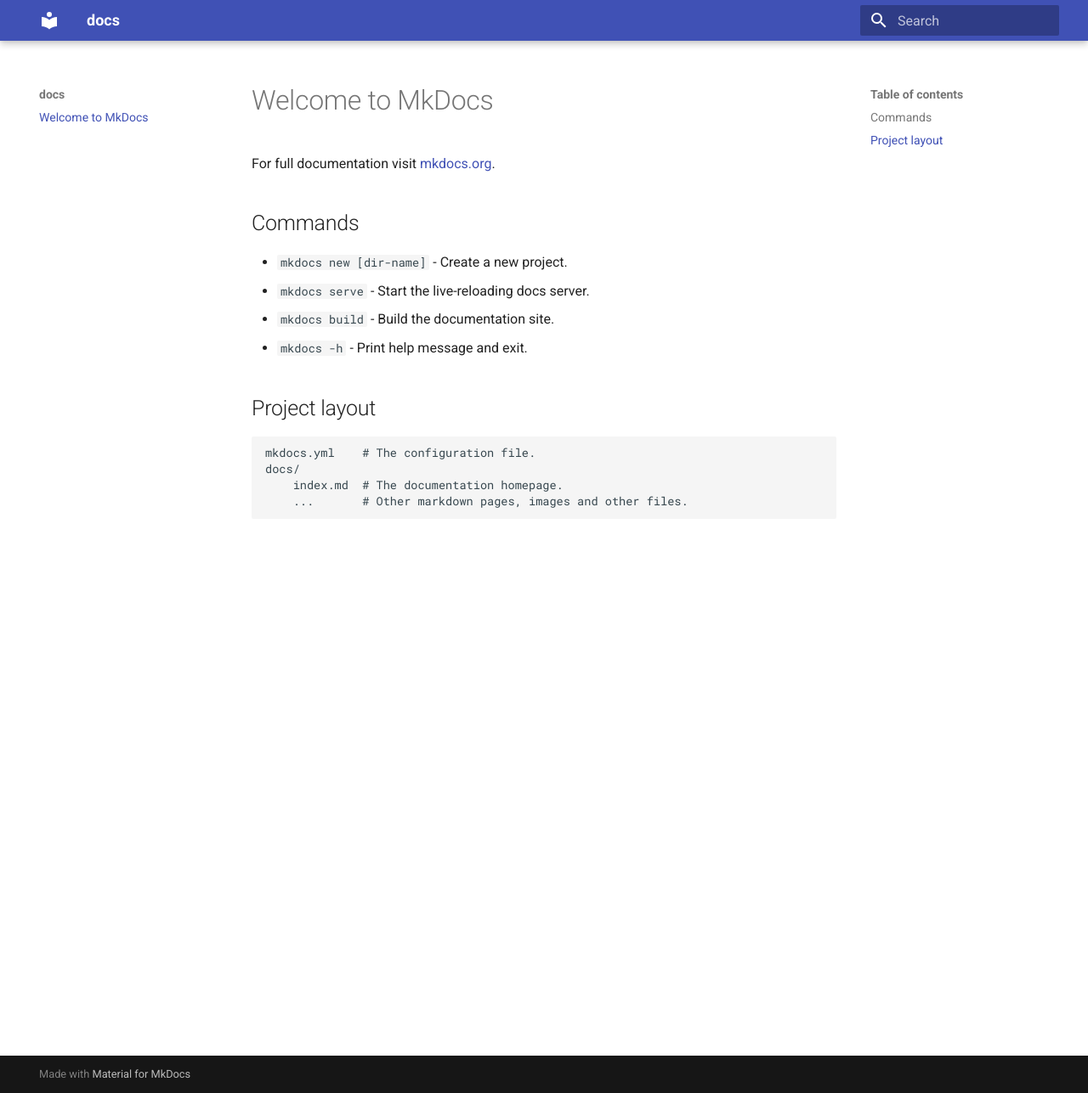
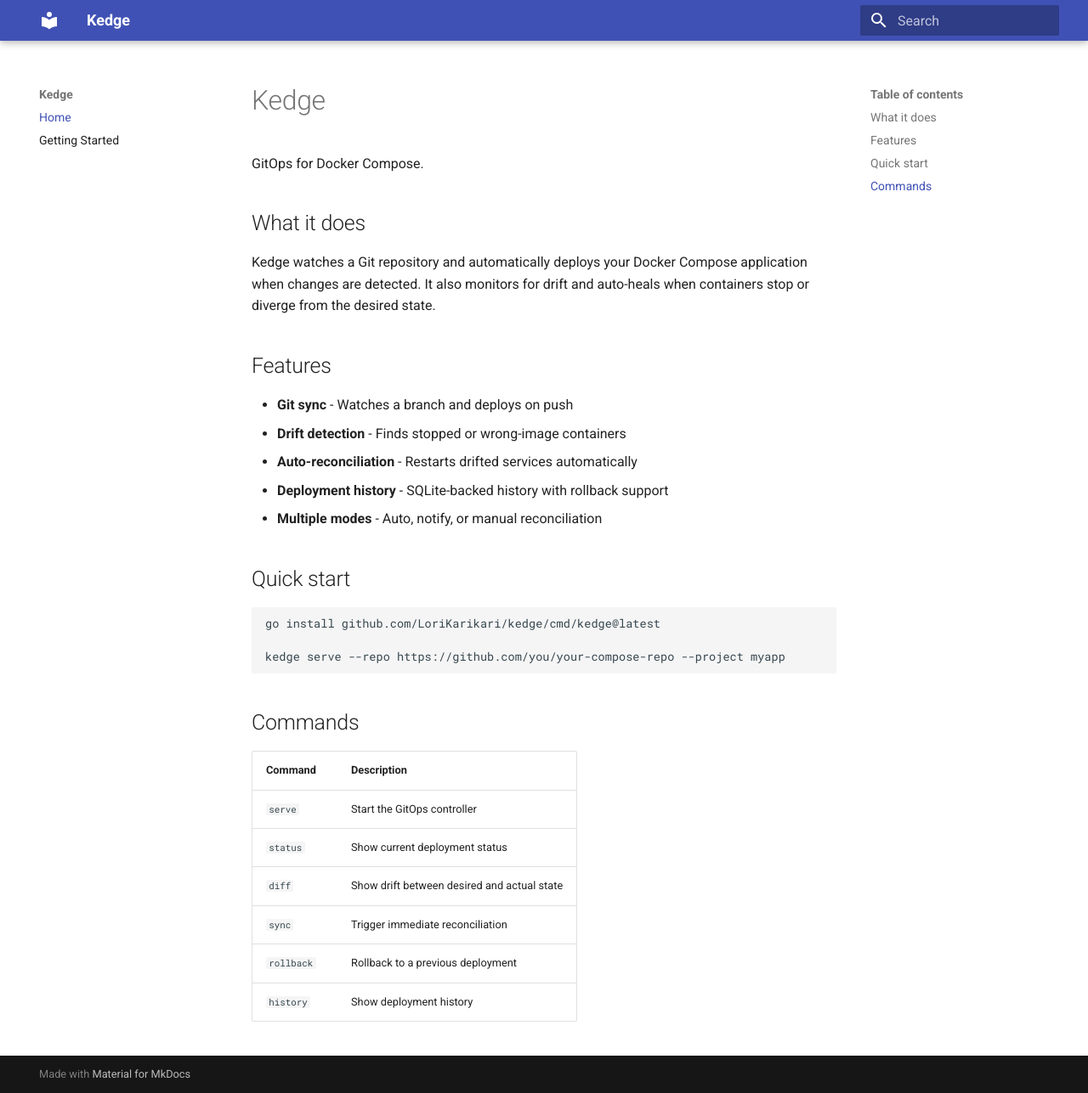
Before and after one commit to LoriKarikari/kedge, an MkDocs documentation site: the page built from docs/docs/index.md, in a window 1280 px wide and 1287 px high. Shown: the whole window at 85% size. Built offline with MkDocs 1.6.1 and Material for MkDocs 9.7.7, drawn with Linux system fonts in a browser that asks for light colours.

````diff
--- a/docs/docs/index.md
+++ b/docs/docs/index.md
@@ -1,17 +1,34 @@
-# Welcome to MkDocs
+# Kedge
 
-For full documentation visit [mkdocs.org](https://www.mkdocs.org).
+GitOps for Docker Compose.
+
+## What it does
+
+Kedge watches a Git repository and automatically deploys your Docker Compose application when changes are detected. It also monitors for drift and auto-heals when containers stop or diverge from the desired state.
+
+## Features
+
+- **Git sync** - Watches a branch and deploys on push
+- **Drift detection** - Finds stopped or wrong-image containers
+- **Auto-reconciliation** - Restarts drifted services automatically
+- **Deployment history** - SQLite-backed history with rollback support
+- **Multiple modes** - Auto, notify, or manual reconciliation
+
+## Quick start
+
+```bash
+go install github.com/LoriKarikari/kedge/cmd/kedge@latest
+
+kedge serve --repo https://github.com/you/your-compose-repo --project myapp
+```
 
 ## Commands
 
-* `mkdocs new [dir-name]` - Create a new project.
-* `mkdocs serve` - Start the live-reloading docs server.
-* `mkdocs build` - Build the documentation site.
-* `mkdocs -h` - Print help message and exit.
-
-## Project layout
-
-    mkdocs.yml    # The configuration file.
-    docs/
-        index.md  # The documentation homepage.
-        ...       # Other markdown pages, images and other files.
+| Command | Description |
+|---------|-------------|
+| `serve` | Start the GitOps controller |
+| `status` | Show current deployment status |
+| `diff` | Show drift between desired and actual state |
+| `sync` | Trigger immediate reconciliation |
+| `rollback` | Rollback to a previous deployment |
+| `history` | Show deployment history |
--- a/docs/mkdocs.yml
+++ b/docs/mkdocs.yml
@@ -1,3 +1,7 @@
-site_name: docs
+site_name: Kedge
+site_description: GitOps for Docker Compose
 theme:
   name: material
+nav:
+  - Home: index.md
+  - Getting Started: getting-started.md
````
Also changed, not shown: docker-compose.yml (added, +11 -0 lines), docs/docs/getting-started.md (added, +69 -0 lines), 2 other files.
